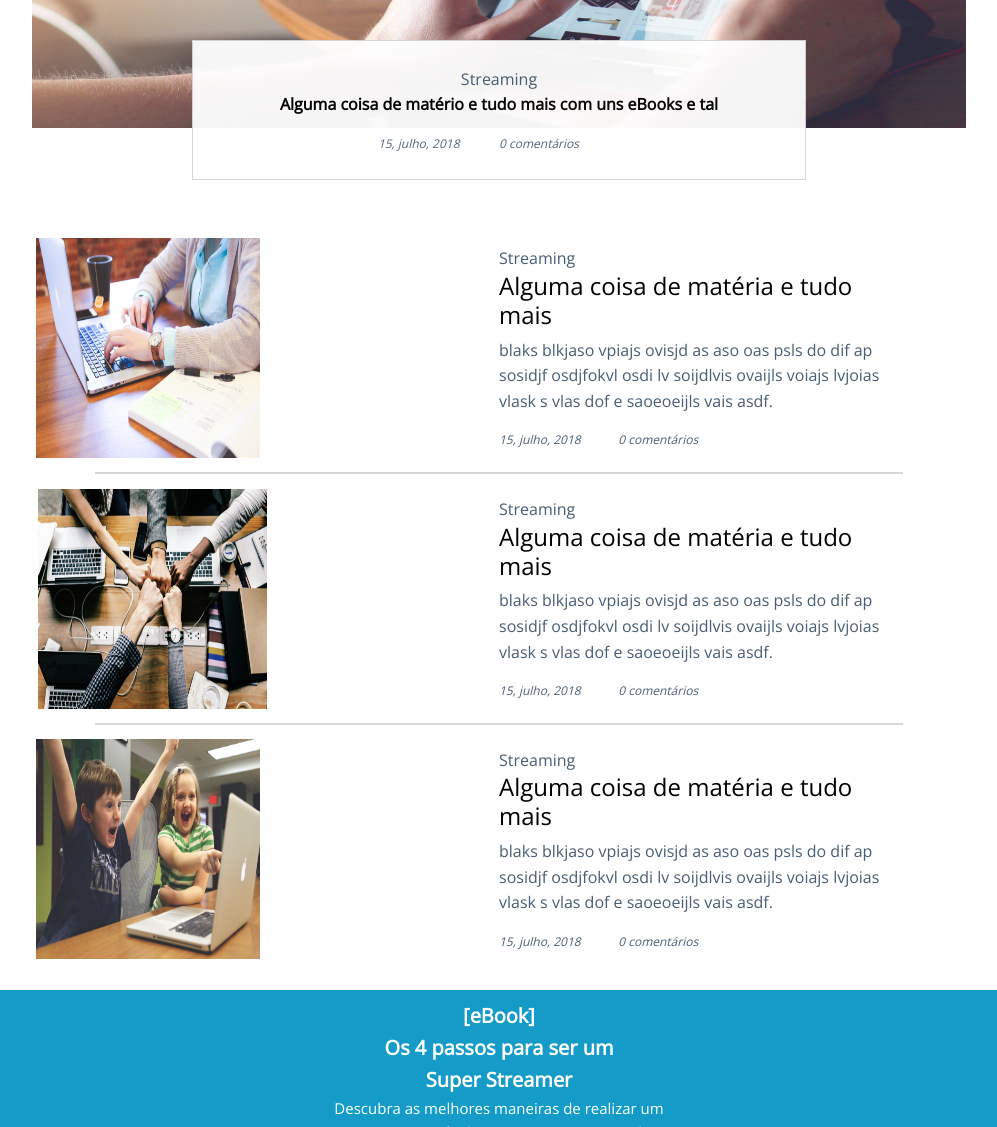
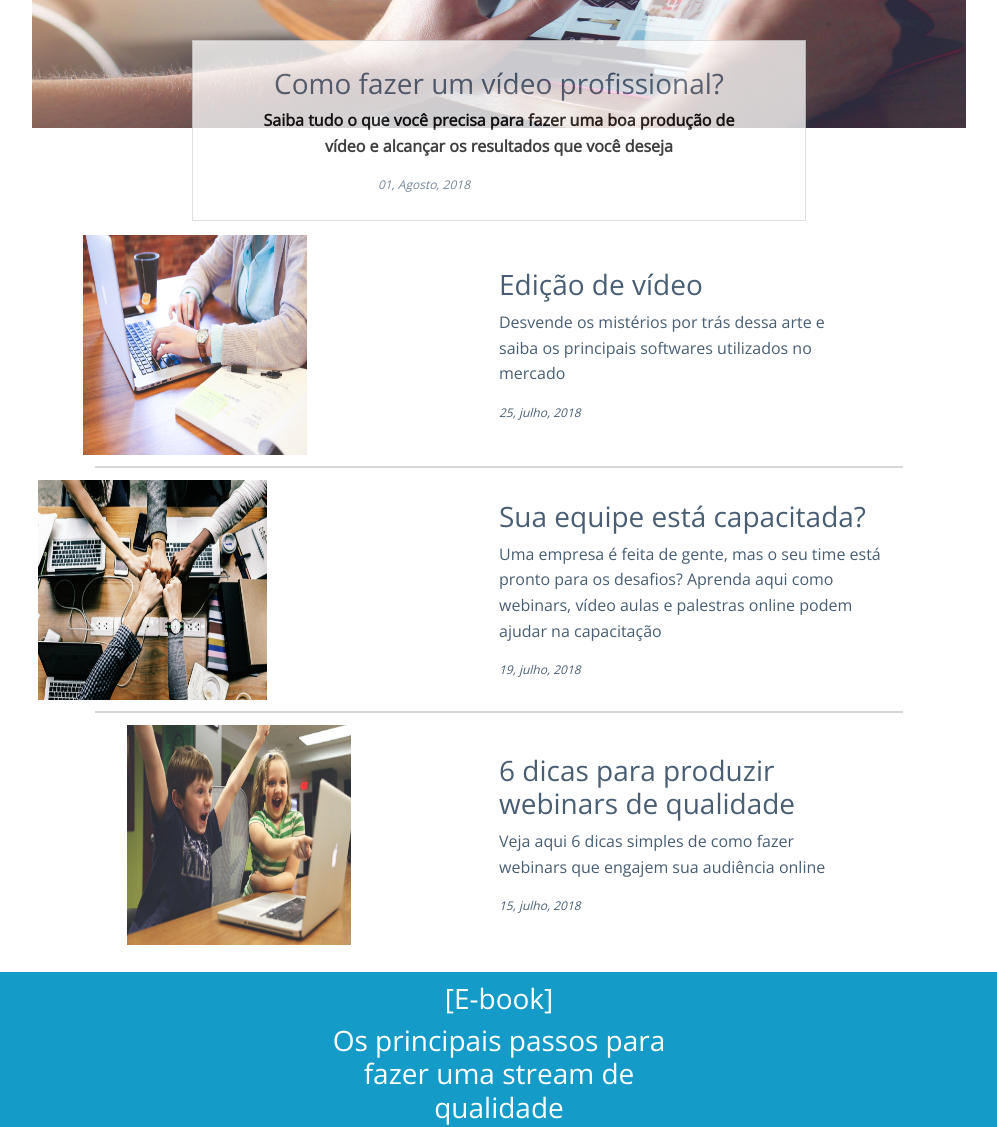
Before and after one commit to HuraBittencourt/contentshow, a plain HTML site: page public/home.html in a window 1280 px wide. Shown: the part 500-1627 px from the top of the page, without its empty margins (141-1138 px from the left). Drawn offline with nearby package versions, Linux system fonts and the light colour scheme.

Commit message:
updating...

```diff
--- a/public/css/style.css
+++ b/public/css/style.css
@@ -276,7 +276,7 @@ h4{
   font-family: 'Open Sans', sans-serif;
   padding: 2% 5% 2% 5%;
   text-align: center;
-  opacity: 0.95;
+  opacity: 0.75;
 }
 
 .highlights-posts p{
--- a/public/home.html
+++ b/public/home.html
@@ -65,13 +65,12 @@
 	</div>
 
 	<div class="highlights-posts">
-		<span>Streaming</span>
+		<h3>Como fazer um vídeo profissional?</h3>
 		<p>
-			<strong>Alguma coisa de matério e tudo mais com uns eBooks e tal</strong>
+			<strong>Saiba tudo o que você precisa para fazer uma boa produção de vídeo e alcançar os resultados que você deseja</strong>
 		</p>
 		<div>
-			<div>15, julho, 2018</div>
-			<div>0 comentários</div>
+			<div>01, Agosto, 2018</div>
 		</div>
 	</div>
 
@@ -82,13 +81,10 @@
 			</div>
 
 			<div class="card-content">
-				<span>Streaming</span>
-				<h4>Alguma coisa de matéria e tudo mais</h3>
-					<p>blaks blkjaso vpiajs ovisjd as aso oas psls do dif ap sosidjf osdjfokvl osdi lv soijdlvis ovaijls voiajs lvjoias vlask
-						s vlas dof e saoeoeijls vais asdf.</p>
+				<h3>Edição de vídeo</h3>
+					<p>Desvende os mistérios por trás dessa arte e saiba os principais softwares utilizados no mercado</p>
 					<div>
-						<div>15, julho, 2018</div>
-						<div>0 comentários</div>
+						<div>25, julho, 2018</div>
 					</div>
 			</div>
 		</div>
@@ -101,13 +97,10 @@
 			</div>
 
 			<div class="card-content">
-				<span>Streaming</span>
-				<h4>Alguma coisa de matéria e tudo mais</h3>
-					<p>blaks blkjaso vpiajs ovisjd as aso oas psls do dif ap sosidjf osdjfokvl osdi lv soijdlvis ovaijls voiajs lvjoias vlask
-						s vlas dof e saoeoeijls vais asdf.</p>
+				<h3>Sua equipe está capacitada?</h3>
+					<p>Uma empresa é feita de gente, mas o seu time está pronto para os desafios? Aprenda aqui como webinars, vídeo aulas e palestras online podem ajudar na capacitação</p>
 					<div>
-						<div>15, julho, 2018</div>
-						<div>0 comentários</div>
+						<div>19, julho, 2018</div>
 					</div>
 			</div>
 		</div>
@@ -120,13 +113,10 @@
 			</div>
 
 			<div class="card-content">
-				<span>Streaming</span>
-				<h4>Alguma coisa de matéria e tudo mais</h3>
-					<p>blaks blkjaso vpiajs ovisjd as aso oas psls do dif ap sosidjf osdjfokvl osdi lv soijdlvis ovaijls voiajs lvjoias vlask
-						s vlas dof e saoeoeijls vais asdf.</p>
+				<h3>6 dicas para produzir webinars de qualidade</h3>
+					<p>Veja aqui 6 dicas simples de como fazer webinars que engajem sua audiência online</p>
 					<div>
 						<div>15, julho, 2018</div>
-						<div>0 comentários</div>
 					</div>
 			</div>
 		</div>
@@ -135,7 +125,8 @@
 	<footer class="footer">
 
 		<div class="text-footer buy-ebook">
-			<strong>[eBook] </br> Os 4 passos para ser um </br> Super Streamer</strong>
+			<h3>[E-book]</h3>
+			<h3>Os principais passos para fazer uma stream de qualidade</h3>
 		</div>
 		<div class="text-footer">Descubra as melhores maneiras de realizar um Streaming impecável e conseguir mais seguidores</div>
 
```
